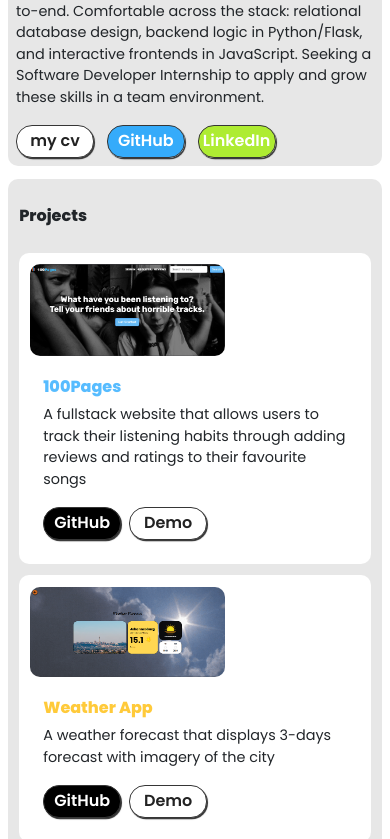
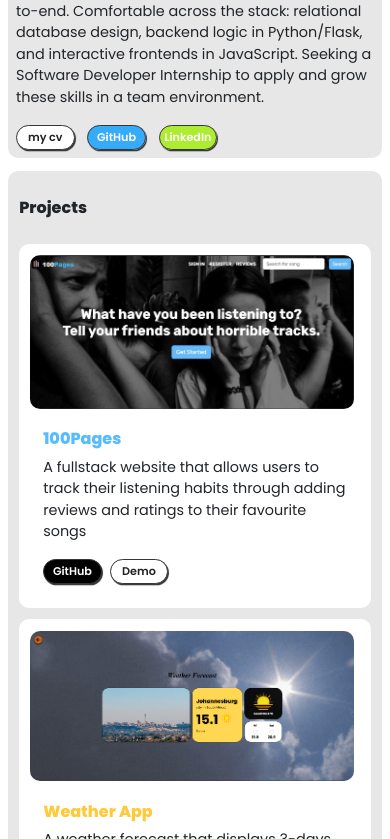
Before and after one commit to AvuMdunyelwa/my-portfolio-app, a React (Vite) app: page / in a window 390 px wide. Shown: the part 785-1624 px from the top of the page. Built offline with nearby package versions, Linux system fonts and the light colour scheme.

Commit message:
decrease button width and height and increase width of projects images

```diff
--- a/src/App.css
+++ b/src/App.css
@@ -217,8 +217,9 @@ section {
 
     .links button,
     button {
-        width: 20vw;
-        height: 4vh;
+        width: 15vw;
+        height: 3vh;
+        font-size: 0.7rem;
     }
 
     #works {
@@ -226,7 +227,7 @@ section {
             flex-direction: column;
 
             img {
-                max-width: 100%;
+                width: 83vw;
             }
         }
     }
```
